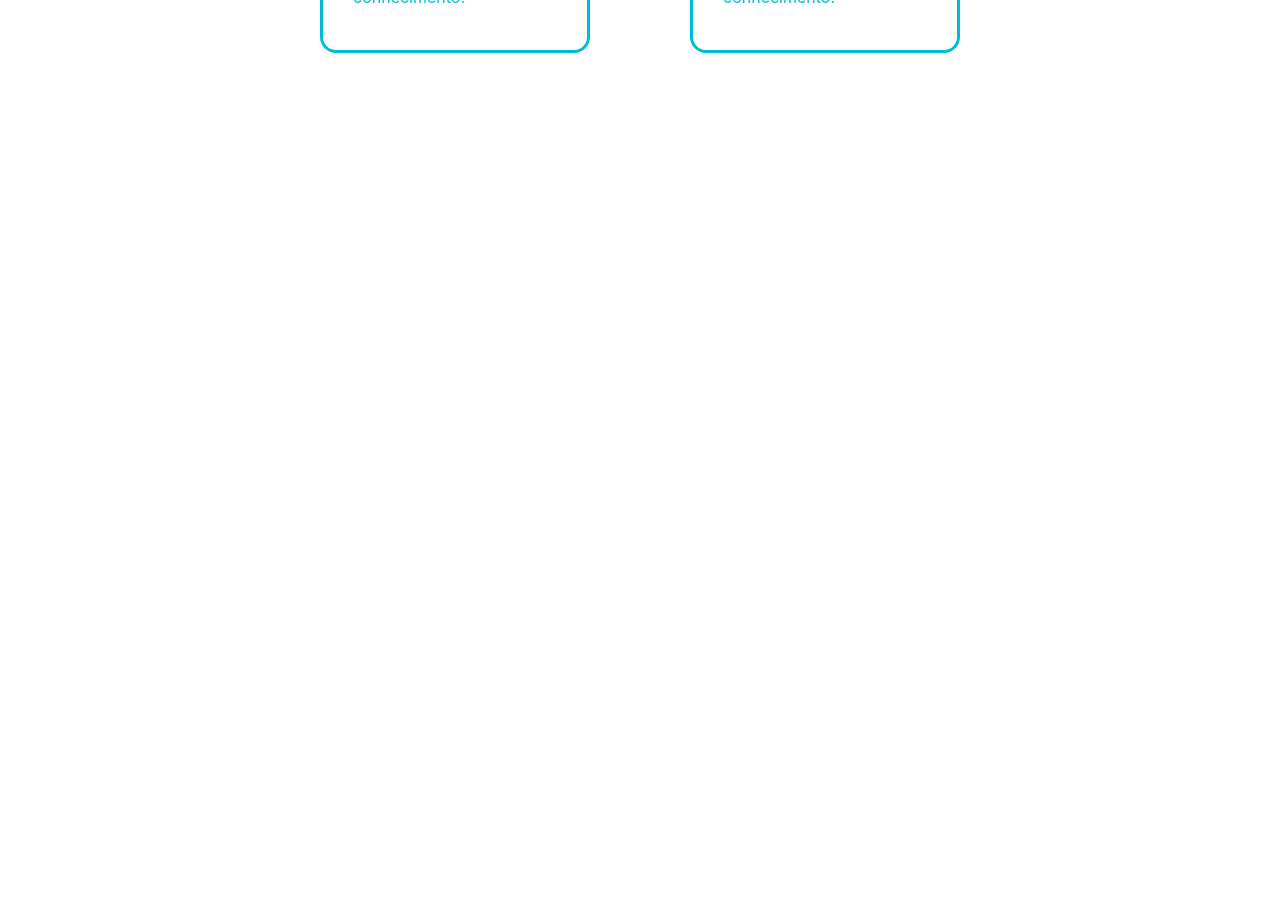
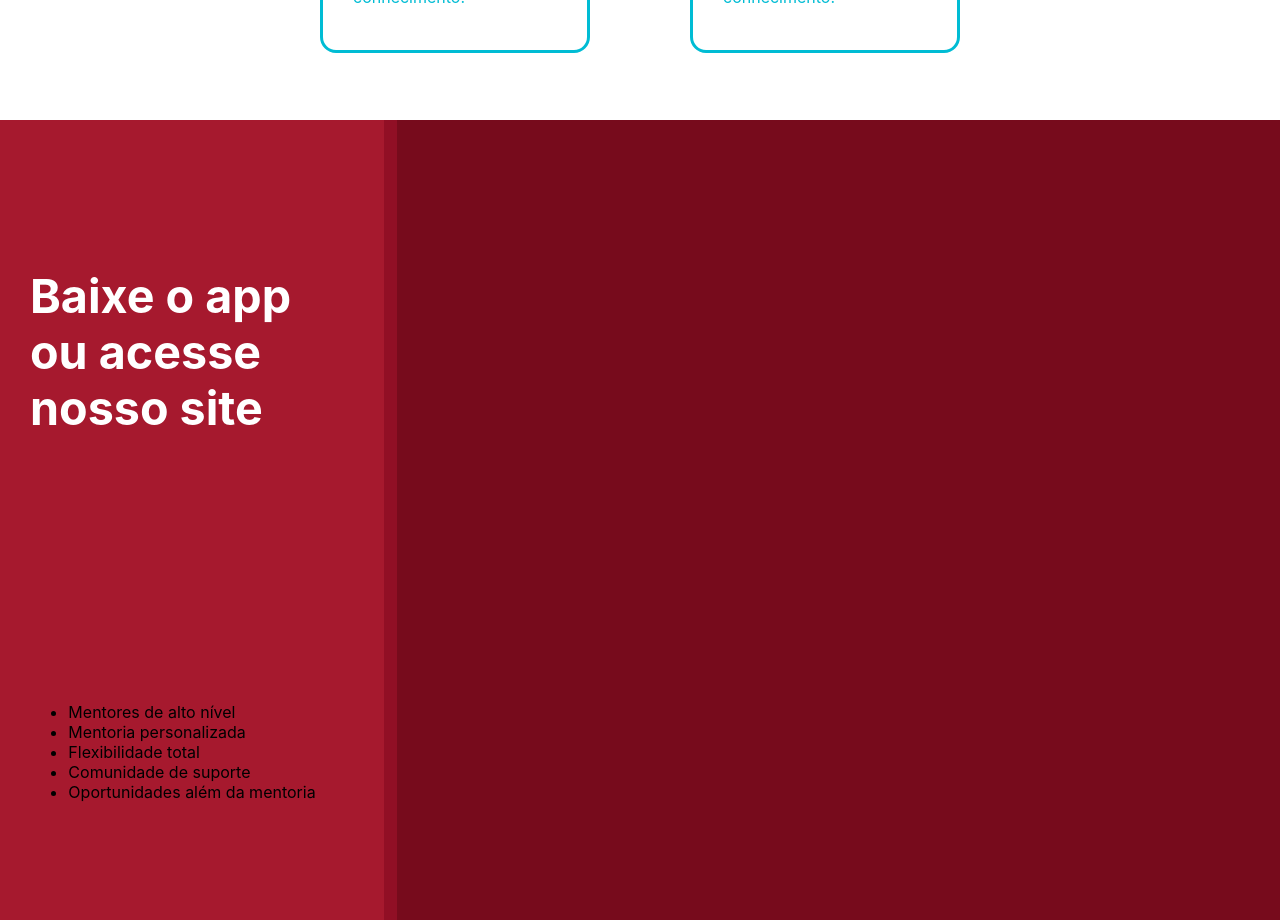
Before and after one commit to devGusta2/Mentec, a React (Create React App) app: page / in a window 1280 px wide. Shown: the part 2280-3200 px from the top of the page. Built offline with nearby package versions, Linux system fonts and the light colour scheme.

Commit message:
Our app section

```diff
--- a/src/App.js
+++ b/src/App.js
@@ -79,7 +79,22 @@ function App() {
               </div>
             </section>
             <section className='ourApp'>
+              <div className='app-points'>
+                <h1>Baixe o app ou acesse nosso site</h1>
+                <ul>
+                  <li>Mentores de alto nível</li>
+                  <li>Mentoria personalizada</li>
+                  <li>Flexibilidade total</li>
+                  <li>Comunidade de suporte</li>
+                  <li>Oportunidades	além da mentoria</li>
+                </ul>
+              </div>
+              <div className='min-detail'>
 
+              </div>
+              <div className='app-img'>
+
+              </div>
             </section>
           </main>
         </div>
```
